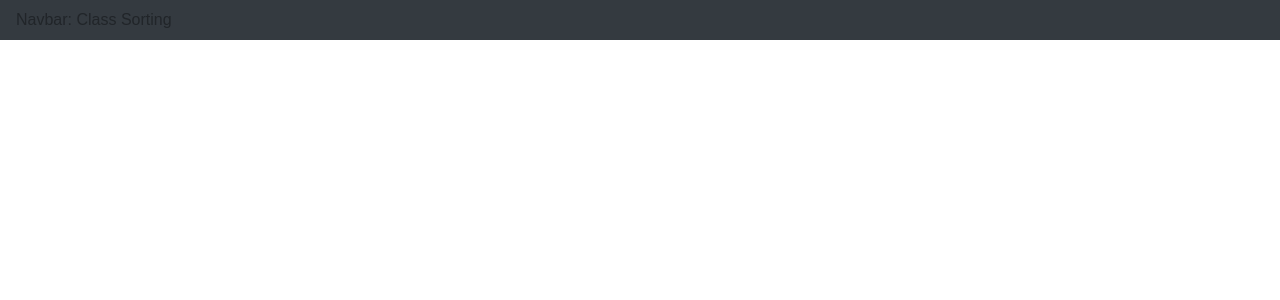
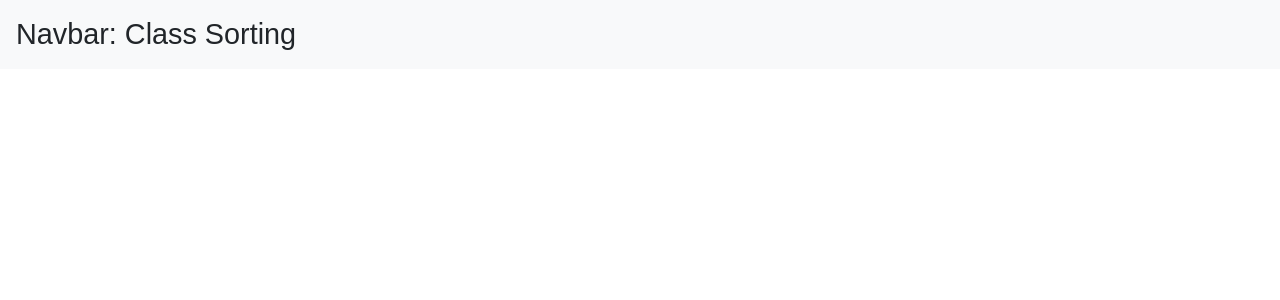
Before and after one commit to lcanizzo/react-seats, a React (Create React App) app in the folder client/: page / in a window 1280 px wide. Shown: the top 300 px of the page. Built offline with nearby package versions, Linux system fonts and the light colour scheme.

Commit message:
Linked navbar css file

```diff
--- /dev/null
+++ b/client/src/components/navbar/Navbar.css
@@ -0,0 +1,3 @@
+.navbar-brand {
+    font-size: 1.8rem;
+}
--- a/client/src/components/navbar/Navbar.js
+++ b/client/src/components/navbar/Navbar.js
@@ -1,10 +1,11 @@
 import React from 'react';
+import './Navbar.css';
 
 export default class Navbar extends React.Component {
     render() {
         return (
-            <div className="navbar navbar-dark bg-dark">
-                Navbar: Class Sorting
+            <div className="navbar sticky-top navbar-light  bg-light ">
+                <a className="navbar-brand">Navbar: Class Sorting</a>
             </div>
         )
     }
```
